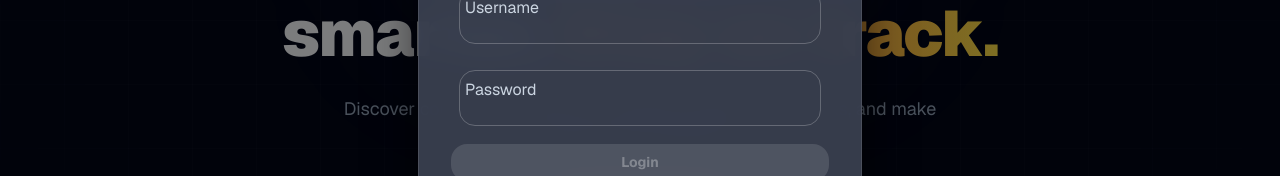
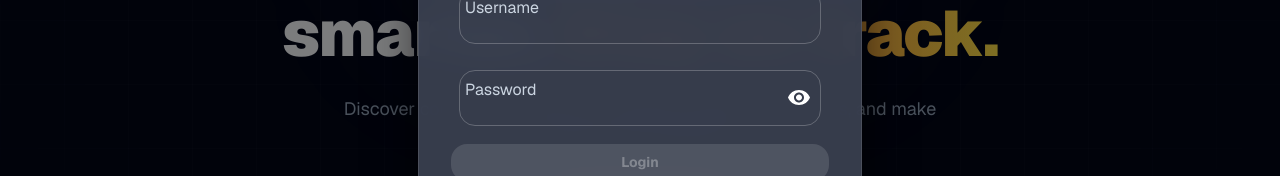
Before and after one commit to baongochuyn/learnflow-platform, a Next.js app: page / in a window 1280 px wide. Both pictures are taken after a click on the button "Log In". Shown: the part 301-477 px from the top of the page. Built offline with nearby package versions, Linux system fonts and the light colour scheme.

Commit message:
feat: show visible password

```diff
--- a/features/auth/components/AuthDialog/LoginDialog.tsx
+++ b/features/auth/components/AuthDialog/LoginDialog.tsx
@@ -1,5 +1,8 @@
 import { useState } from "react";
-import { DialogTitle, DialogContent, TextField, Button, Typography, DialogActions, Link } from "@mui/material";
+import { DialogTitle, DialogContent, TextField, Button, Typography, DialogActions, Link, InputAdornment, IconButton} from "@mui/material";
+import VisibilityRoundedIcon from "@mui/icons-material/VisibilityRounded";
+import VisibilityOffRoundedIcon from "@mui/icons-material/VisibilityOffRounded";
+
 import Dialog from "@mui/material/Dialog";
 import { useAuth } from "@/context/AuthContext";
 
@@ -19,6 +22,7 @@ export default function LoginDialog({
     const [error, setError] = useState<string | null>(null);
     const [username, setUsername] = useState("");
     const [password, setPassword] = useState("");
+    const [showPassword, setShowPassword] = useState(false);
 
     async function handleLogin(){
         const reponse = await login(username, password);
@@ -65,9 +69,29 @@ export default function LoginDialog({
                 onChange={(e) => setUsername(e.target.value)}
             />
 
-            <TextField label="Password" type="password" placeholder="Password" sx={{ width: "100%", marginBottom: "10px", padding: "8px" }}
+            <TextField label="Password"  placeholder="Password" sx={{ width: "100%", marginBottom: "10px", padding: "8px" }}
                 value={password}
                 onChange={(e) => setPassword(e.target.value)}
+                type={showPassword ? "text" : "password"}
+                slotProps={{
+                    input: {
+                        endAdornment: (
+                            <InputAdornment position="end">
+                            <IconButton
+                                onClick={() => setShowPassword((prev) => !prev)}
+                                edge="end"
+                                aria-label={showPassword ? "Hide password" : "Show password"}
+                            >
+                                {showPassword ? (
+                                <VisibilityOffRoundedIcon />
+                                ) : (
+                                <VisibilityRoundedIcon />
+                                )}
+                            </IconButton>
+                            </InputAdornment>
+                        ),
+                    },
+                }}
             />
 
             <Button
--- a/features/auth/components/AuthDialog/StudentSignUpForm.tsx
+++ b/features/auth/components/AuthDialog/StudentSignUpForm.tsx
@@ -1,6 +1,9 @@
 
 import { useState } from "react";
-import { Box, TextField, Button } from "@mui/material";
+import { Box, TextField, Button, IconButton, InputAdornment } from "@mui/material";
+import VisibilityRoundedIcon from "@mui/icons-material/VisibilityRounded";
+import VisibilityOffRoundedIcon from "@mui/icons-material/VisibilityOffRounded";
+
 import { validateUsername, validatePassword, validateEmail } from "@/validators/authValidator";
 import { StudentSignUpFormData } from "@/types/auth";
 
@@ -10,6 +13,8 @@ export default function StudentSignUpForm({ onStudentSignUp}: { onStudentSignUp:
     const [email, setEmail] = useState("");
     const [password, setPassword] = useState("");
     const [confirmPassword, setConfirmPassword] = useState("");
+    const [showPassword, setShowPassword] = useState(false);
+    const [showConfirmPassword, setShowConfirmPassword] = useState(false);
 
     const [usernameError, setUsernameError] = useState<string | null>(null);
     const [emailError, setEmailError] = useState<string | null>(null);
@@ -75,18 +80,59 @@ export default function StudentSignUpForm({ onStudentSignUp}: { onStudentSignUp:
                 onChange={(e) => handleEmailChange(e.target.value)}
                 />
             <TextField
-                label="Password" type="password" placeholder="Password" sx={{ width: "100%", marginBottom: "10px", padding: "8px" }}
+                label="Password" placeholder="Password" sx={{ width: "100%", marginBottom: "10px", padding: "8px" }}
                 value={password}
                 error={!!passwordError}
                 helperText={passwordError}
                 onChange={(e) => handlePasswordChange(e.target.value)}
+                type={showPassword ? "text" : "password"}
+                slotProps={{
+                    input: {
+                        endAdornment: (
+                            <InputAdornment position="end">
+                            <IconButton
+                                onClick={() => setShowPassword((prev) => !prev)}
+                                edge="end"
+                                aria-label={showPassword ? "Hide password" : "Show password"}
+                            >
+                                {showPassword ? (
+                                <VisibilityOffRoundedIcon />
+                                ) : (
+                                <VisibilityRoundedIcon />
+                                )}
+                            </IconButton>
+                            </InputAdornment>
+                        ),
+                    },
+                }}
             />
             <TextField
-                label="Confirm Password" type="password" placeholder="Confirm Password" sx={{ width: "100%", marginBottom: "10px", padding: "8px" }}
+                label="Confirm Password"
+                 placeholder="Confirm Password" sx={{ width: "100%", marginBottom: "10px", padding: "8px" }}
                 value={confirmPassword}
                 error={!!confirmPasswordError}
                 helperText={confirmPasswordError}
                 onChange={(e) => handleConfirmPasswordChange(e.target.value)}
+                type={showConfirmPassword ? "text" : "password"}
+                slotProps={{
+                    input: {
+                        endAdornment: (
+                            <InputAdornment position="end">
+                            <IconButton
+                                onClick={() => setShowConfirmPassword((prev) => !prev)}
+                                edge="end"
+                                aria-label={showConfirmPassword ? "Hide password" : "Show password"}
+                            >
+                                {showConfirmPassword ? (
+                                <VisibilityOffRoundedIcon />
+                                ) : (
+                                <VisibilityRoundedIcon />
+                                )}
+                            </IconButton>
+                            </InputAdornment>
+                        ),
+                        },
+                }}
             />
 
             <Button onClick={handleSignUp} variant="contained" sx={{ width: "100%" }}
```
